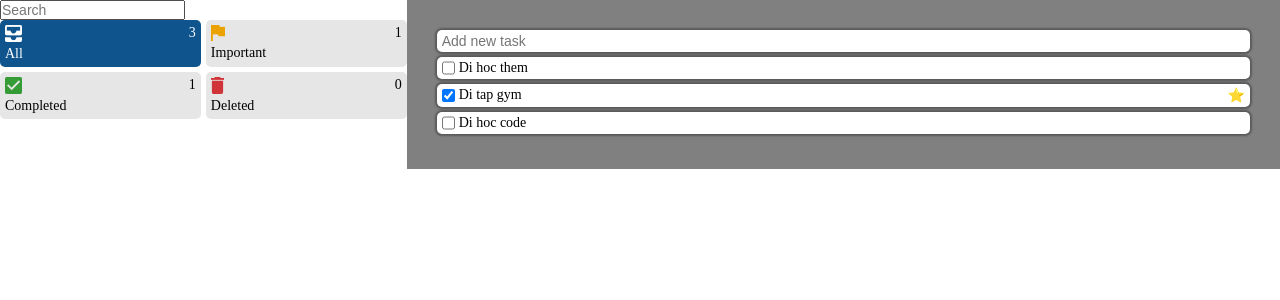
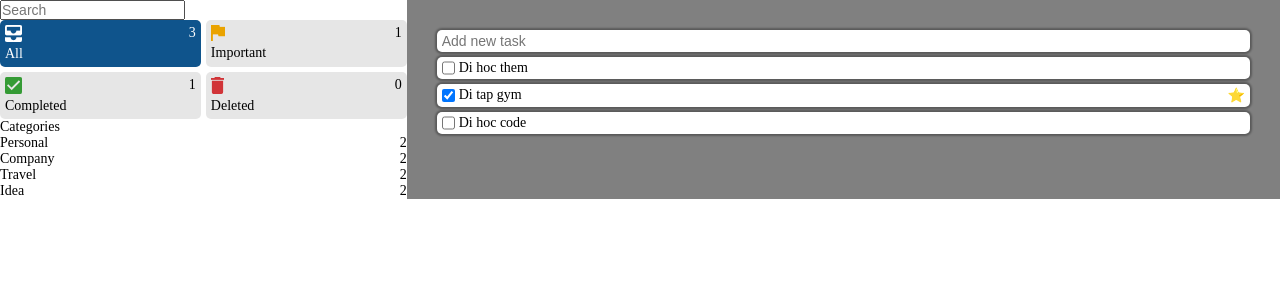
Before and after one commit to hiendat04/TodoApp, a React (Vite) app: page / in a window 1280 px wide. Shown: the top 300 px of the page. Built offline with nearby package versions, Linux system fonts and the light colour scheme.

Commit message:
save category for each todo

```diff
--- a/src/App.jsx
+++ b/src/App.jsx
@@ -12,6 +12,7 @@ function App() {
       isImportant: false,
       isCompleted: false,
       isDeleted: false,
+      category: 'personal'
     },
     {
       id: "2",
@@ -19,6 +20,7 @@ function App() {
       isImportant: true,
       isCompleted: true,
       isDeleted: false,
+      category: 'personal'
     },
     {
       id: "3",
@@ -26,6 +28,7 @@ function App() {
       isImportant: false,
       isCompleted: false,
       isDeleted: false,
+      category: 'travel'
     },
   ]);
 
@@ -113,6 +116,7 @@ function App() {
                   isCompleted: false,
                   isImportant: false,
                   isDeleted: false,
+                  category: 'personal'
                 },
               ]);
               inputRef.current.value = "";
--- /dev/null
+++ b/src/components/CategoryList.css
@@ -0,0 +1,4 @@
+.category-item {
+    display: flex;
+    justify-content: space-between;
+}
--- /dev/null
+++ b/src/components/CategoryList.jsx
@@ -0,0 +1,21 @@
+import './CategoryList.css'
+import { CATEGORY_ITEMS } from './Constant';
+
+const CategoryList = () => {
+  return (
+    <div>
+      <p>Categories</p>
+      <div>
+        {CATEGORY_ITEMS.map((category) => {
+          return (
+            <div key={category.id} className="category-item">
+              <p className="category-name">{category.label}</p>
+              <p>2</p>
+            </div>
+          );
+        })}
+      </div>
+    </div>
+  );
+};
+export default CategoryList;
--- /dev/null
+++ b/src/components/Constant.jsx
@@ -0,0 +1,18 @@
+export const CATEGORY_ITEMS = [
+    {
+      id: "personal",
+      label: "Personal",
+    },
+    {
+      id: "company",
+      label: "Company",
+    },
+    {
+      id: "travel",
+      label: "Travel",
+    },
+    {
+      id: "idea",
+      label: "Idea",
+    },
+  ];
--- /dev/null
+++ b/src/components/FilterList.jsx
@@ -0,0 +1,59 @@
+import PropTypes from "prop-types";
+
+const FilterList = ({
+  selectedFilterId,
+  setSelectedFilterId,
+  countByFilterType,
+}) => {
+  const FILTER_ITEMS = [
+    {
+      id: "all",
+      label: "All",
+      iconPath: "./public/inbox.png",
+    },
+    {
+      id: "important",
+      label: "Important",
+      iconPath: "./public/flag.png",
+    },
+    {
+      id: "completed",
+      label: "Completed",
+      iconPath: "./public/check.png",
+    },
+    {
+      id: "deleted",
+      label: "Deleted",
+      iconPath: "./public/delete.png",
+    },
+  ];
+  return (
+    <div className="filter-container">
+      {FILTER_ITEMS.map((filterItem) => {
+        return (
+          <div
+            key={filterItem.id}
+            className={`filter-item ${
+              filterItem.id === selectedFilterId ? "selected" : ""
+            }`}
+            onClick={() => setSelectedFilterId(filterItem.id)}
+          >
+            <div className="filter-name">
+              <img src={filterItem.iconPath} />
+              <p>{filterItem.label}</p>
+            </div>
+            <p>{countByFilterType[filterItem.id]}</p>
+          </div>
+        );
+      })}
+    </div>
+  );
+};
+
+FilterList.propTypes = {
+  selectedFilterId: PropTypes.string,
+  setSelectedFilterId: PropTypes.func,
+  countByFilterType: PropTypes.any, // Check later
+};
+
+export default FilterList;
--- a/src/components/FilterPanel.jsx
+++ b/src/components/FilterPanel.jsx
@@ -1,29 +1,8 @@
 import { useMemo } from "react";
 import "./FilterPanel.css";
 import PropTypes from "prop-types";
-
-const FILTER_ITEMS = [
-  {
-    id: "all",
-    label: "All",
-    iconPath: "./public/inbox.png",
-  },
-  {
-    id: "important",
-    label: "Important",
-    iconPath: "./public/flag.png",
-  },
-  {
-    id: "completed",
-    label: "Completed",
-    iconPath: "./public/check.png",
-  },
-  {
-    id: "deleted",
-    label: "Deleted",
-    iconPath: "./public/delete.png",
-  },
-];
+import CategoryList from "./CategoryList";
+import FilterList from "./FilterList";
 
 const FilterPanel = ({
   selectedFilterId,
@@ -62,25 +41,8 @@ const FilterPanel = ({
           setSearchText(e.target.value);
         }}
       />
-      <div className="filter-container">
-        {FILTER_ITEMS.map((filterItem) => {
-          return (
-            <div
-              key={filterItem.id}
-              className={`filter-item ${
-                filterItem.id === selectedFilterId ? "selected" : ""
-              }`}
-              onClick={() => setSelectedFilterId(filterItem.id)}
-            >
-              <div className="filter-name">
-                <img src={filterItem.iconPath} />
-                <p>{filterItem.label}</p>
-              </div>
-              <p>{countByFilterType[filterItem.id]}</p>
-            </div>
-          );
-        })}
-      </div>
+      <FilterList selectedFilterId={selectedFilterId} setSelectedFilterId={setSelectedFilterId} countByFilterType={countByFilterType} />
+      <CategoryList/>
     </div>
   );
 };
--- a/src/components/Sidebar.jsx
+++ b/src/components/Sidebar.jsx
@@ -1,5 +1,6 @@
 import PropTypes from "prop-types";
 import "./Sidebar.css";
+import { CATEGORY_ITEMS } from "./Constant";
 import { useState } from "react";
 
 const Sidebar = (props) => {
@@ -7,9 +8,10 @@ const Sidebar = (props) => {
   const [name, setName] = useState(data.name);
   const [isImportant, setIsImportant] = useState(data.isImportant);
   const [isCompleted, setIsCompleted] = useState(data.isCompleted);
+  const [category, setCategory] = useState(data.category);
 
   const handleSave = () => {
-    const newTodo = { ...data, name, isImportant, isCompleted }; //Override the information of the current to do item to update
+    const newTodo = { ...data, name, isImportant, isCompleted, category }; //Override the information of the current to do item to update
     props.handleTodoItemChange(newTodo);
     props.setShowSidebar(false);
   };
@@ -55,6 +57,24 @@ const Sidebar = (props) => {
             }}
           />
         </div>
+        <div className="sb-form-field">
+          <label htmlFor="sb-category">Category</label>
+          <select
+            id="sb-category"
+            value={category}
+            onChange={(e) => {
+              setCategory(e.target.value);
+            }}
+          >
+            {CATEGORY_ITEMS.map((category) => {
+              return (
+                <option value={category.id} key={category.id}>
+                  {category.label}
+                </option>
+              );
+            })}
+          </select>
+        </div>
       </form>
       <div className="sb-footer">
         <button onClick={handleSave}>Save</button>
@@ -72,10 +92,11 @@ const Sidebar = (props) => {
 
 Sidebar.propTypes = {
   setShowSidebar: PropTypes.func,
-  todoItem: PropTypes.shape ({
+  todoItem: PropTypes.shape({
     name: PropTypes.string,
     isImportant: PropTypes.bool,
     isCompleted: PropTypes.bool,
+    category: PropTypes.string,
   }),
   handleTodoItemChange: PropTypes.func,
 };
```
